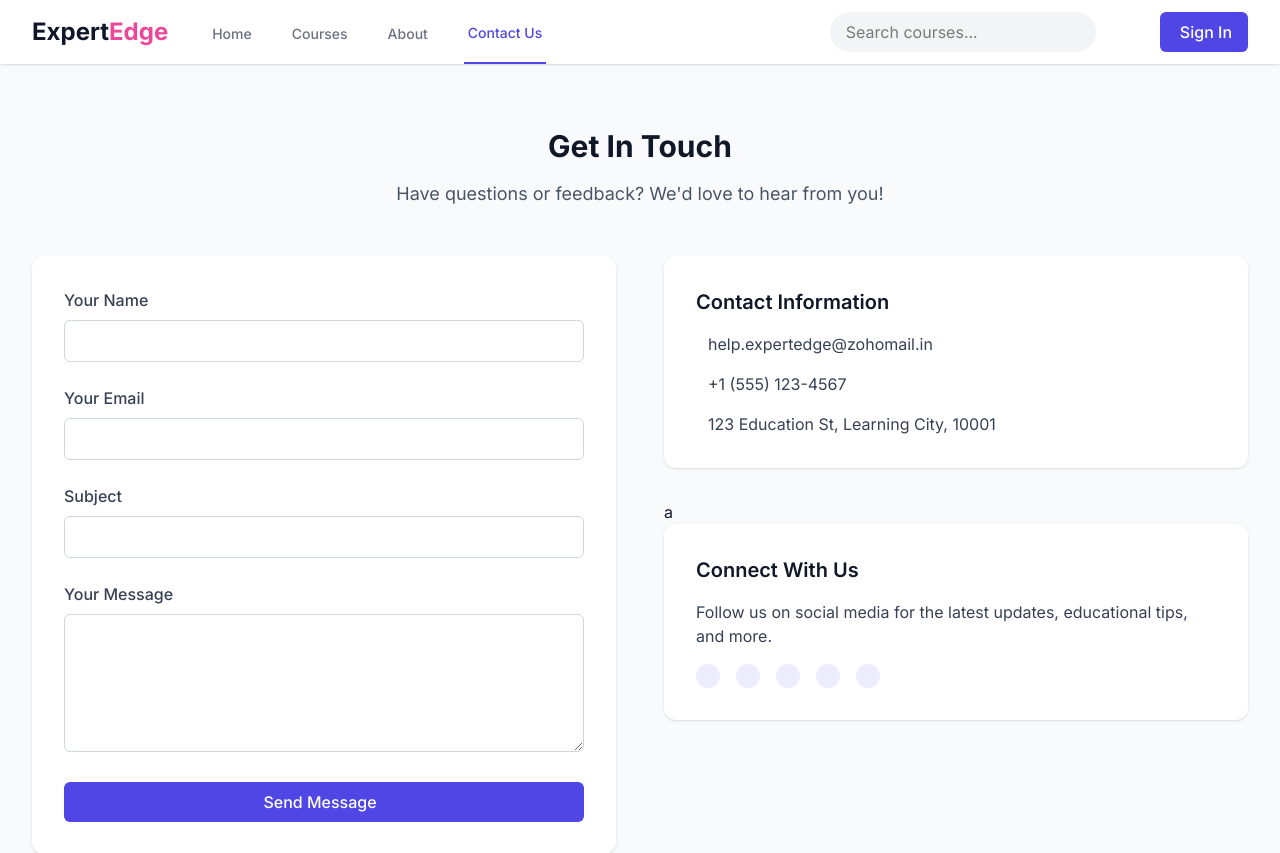
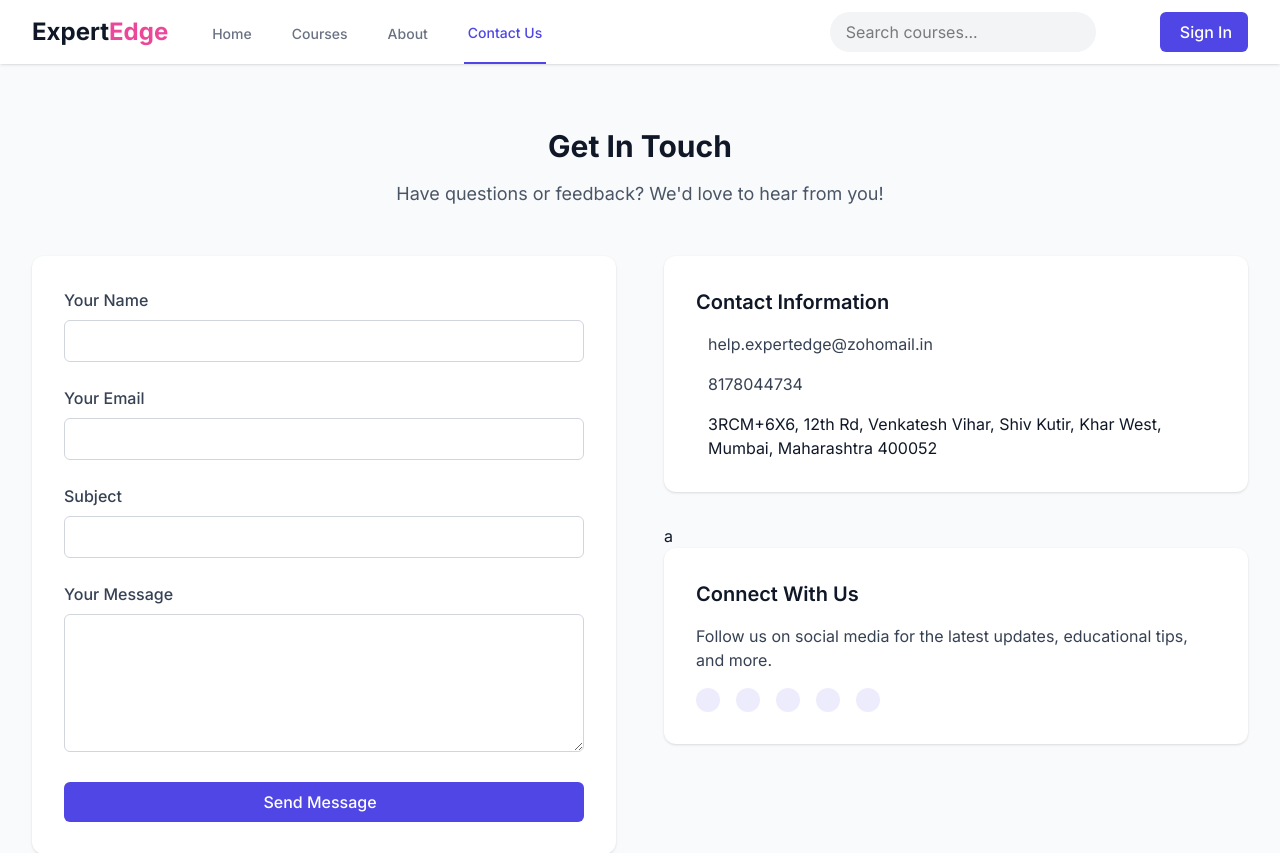
Before and after one commit to akhilsingh01/ExpertEdge, a Flask app: page /contact-us in a window 1280 px wide. Shown: the top 853 px of the page. Run offline with Flask 3, Linux system fonts and the light colour scheme; some libraries are stand-ins or nearby versions.

Commit message:
update contacts

```diff
--- a/templates/contact-us.html
+++ b/templates/contact-us.html
@@ -73,14 +73,12 @@
                                 <li class="flex items-start">
                                     <iconify-icon icon="heroicons:phone" class="text-primary mr-3 mt-1"
                                         width="20"></iconify-icon>
-                                    <a href="tel:+1 (555) 123-4567" class="text-gray-700 dark:text-gray-400">+1 (555)
-                                        123-4567</a>
+                                    <a href="tel:8178044734" class="text-gray-700 dark:text-gray-400">8178044734</a>
                                 </li>
                                 <li class="flex items-start">
                                     <iconify-icon icon="heroicons:map-pin" class="text-primary mr-3 mt-1"
                                         width="20"></iconify-icon>
-                                    <span class="text-gray-700 dark:text-gray-400">123 Education St, Learning City,
-                                        10001</span>
+                                    <a href="https://maps.app.goo.gl/9QhbXz4ictFqjaNM8">3RCM+6X6, 12th Rd, Venkatesh Vihar, Shiv Kutir, Khar West, Mumbai, Maharashtra 400052</a>
                                 </li>
                             </ul>
                         </div>
```
